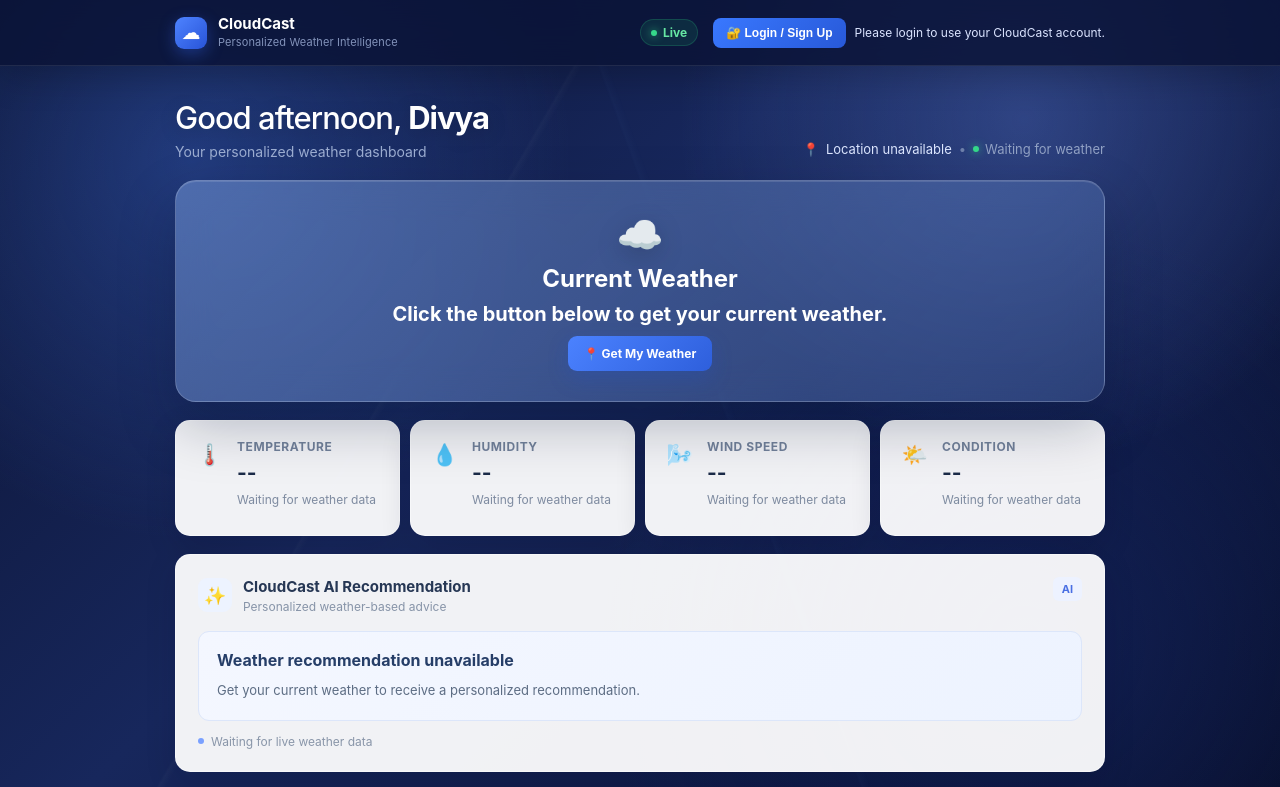
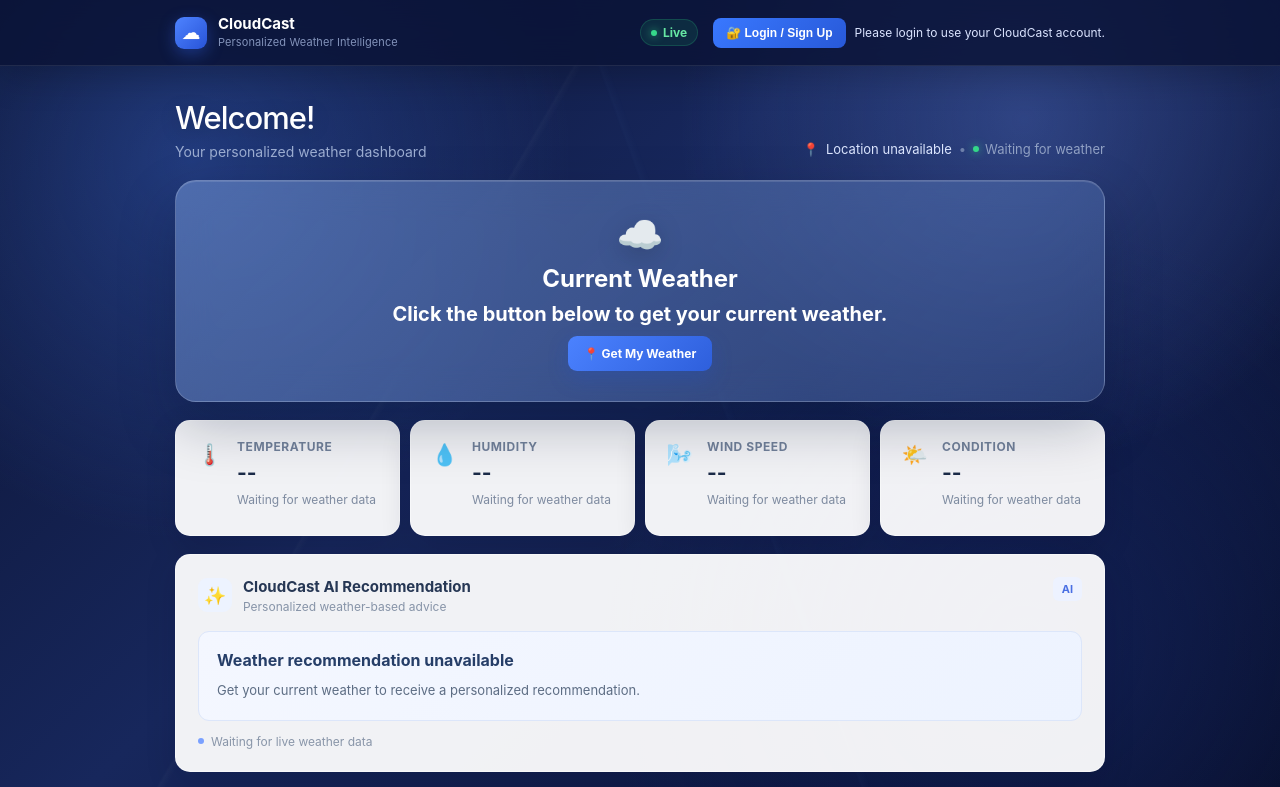
Before and after one commit to Janani2077/Cloudcast-Weather-App, a plain HTML site: page index.html in a window 1280 px wide. Shown: the top 787 px of the page. Drawn offline with Linux system fonts and the light colour scheme.

Commit message:
Updated code

```diff
--- a/index.html
+++ b/index.html
@@ -108,7 +108,7 @@
             <div>
 
                 <div class="greeting">
-                    Good afternoon, <strong>Divya</strong>
+                    Welcome!
                 </div>
 
                 <p class="hero-subtitle">
```
